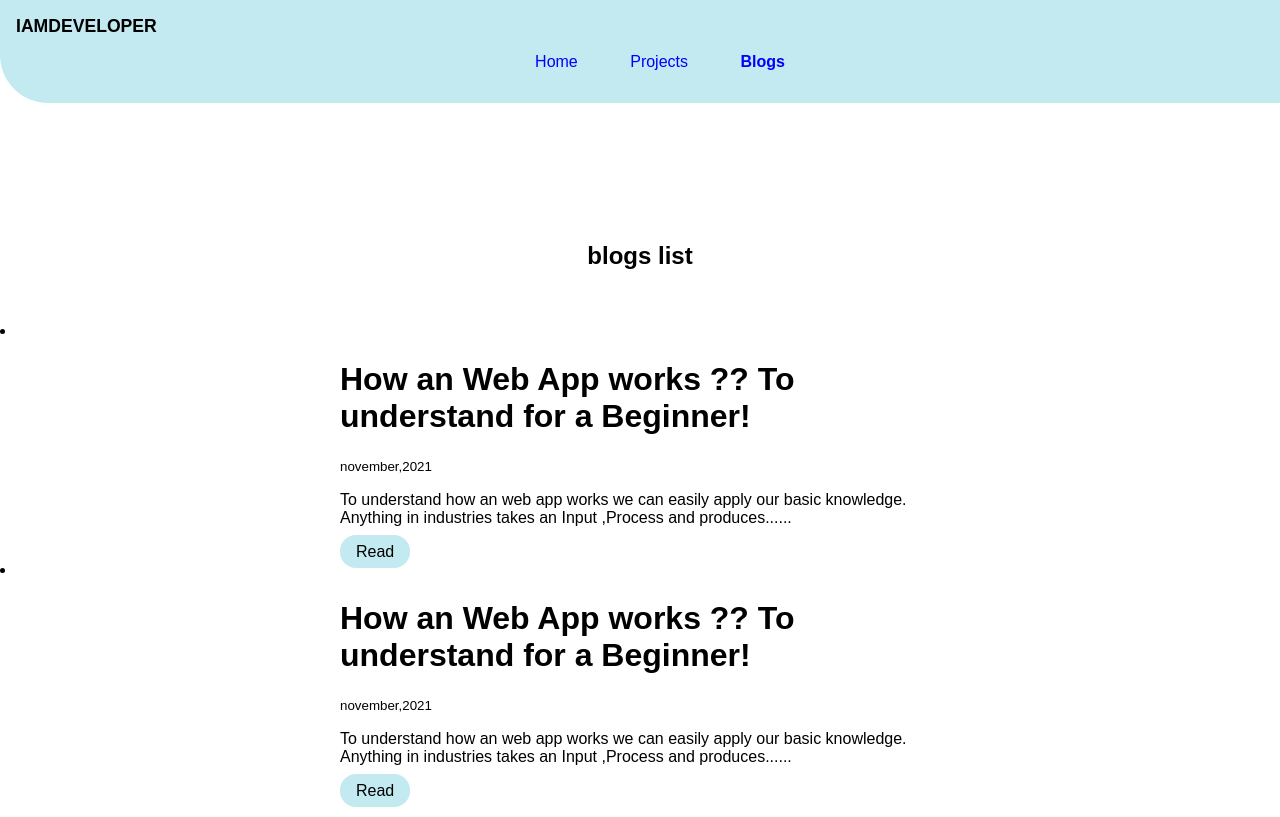
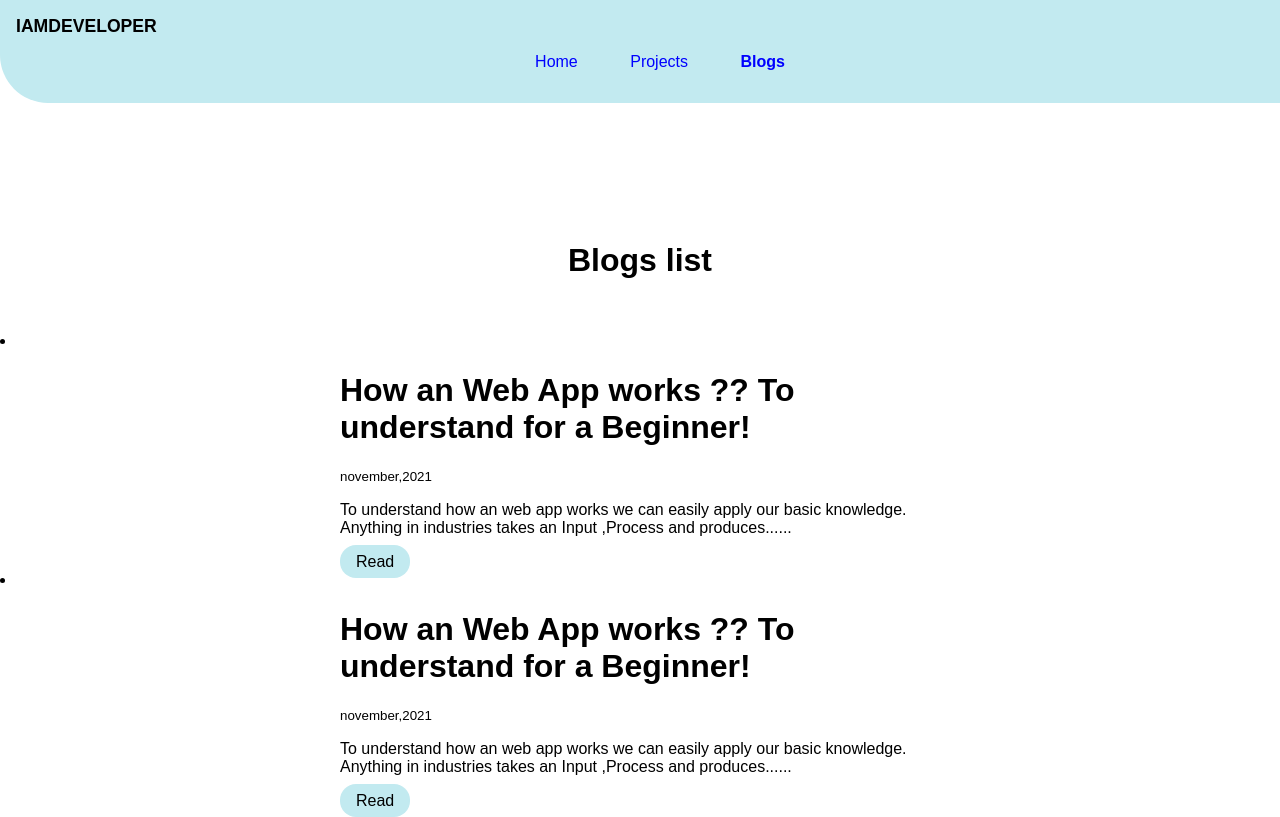
Before and after one commit to chandan317/org-portfolio-new, a plain HTML site: page blogs.html in a window 1280 px wide. Drawn offline with Linux system fonts and the light colour scheme.

Commit message:
Update blogs.html

```diff
--- a/blogs.html
+++ b/blogs.html
@@ -27,7 +27,7 @@
 
     <header class="hero">
         <h1 class="hero-heading"><span class="heading-inverted"> </span> </h1>
-        <h2>blogs list <a href="https://chandantm.netlify.app"></a></h2>
+        <h1>Blogs list <a href="https://chandantm.netlify.app"></a></h1>
     </header>
 
     <li>
```
